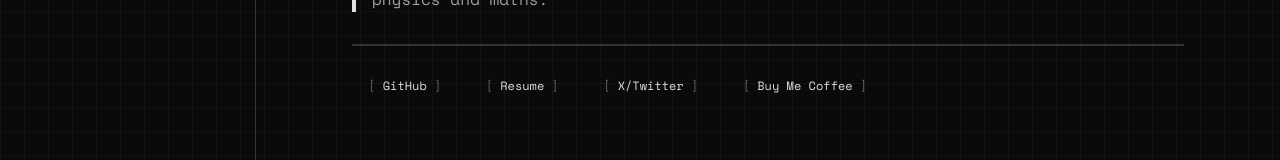
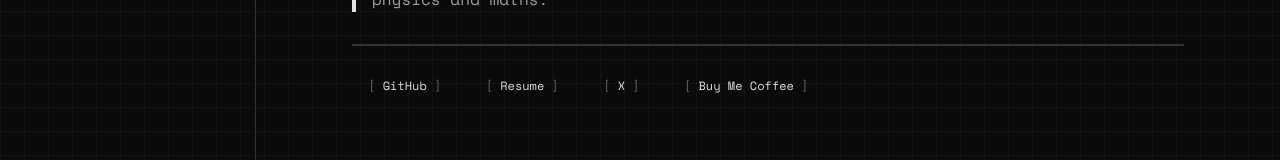
Before and after one commit to Yuvraj-cyborg/meweb, an Astro site: page / in a window 1280 px wide. Shown: the part 349-509 px from the top of the page. Built offline with nearby package versions, Linux system fonts and the light colour scheme; Astro itself is replaced by a stand-in of ours.

Commit message:
fix: changed to jsut X

```diff
--- a/src/pages/index.astro
+++ b/src/pages/index.astro
@@ -56,7 +56,7 @@ import Layout from '../layouts/Layout.astro';
           href="https://x.com/yuvicodes"
           class="pixel-border-sm px-4 py-2 bg-[var(--bg-tertiary)] text-[var(--text-primary)] hover:text-[var(--accent)] transition-all retro-text text-xs"
         >
-          <span class="text-[var(--text-muted)]">[</span> X/Twitter <span class="text-[var(--text-muted)]">]</span>
+          <span class="text-[var(--text-muted)]">[</span> X <span class="text-[var(--text-muted)]">]</span>
         </a>
         <a
           href="https://www.buymeacoffee.com/yuvrajbiswg"
```
